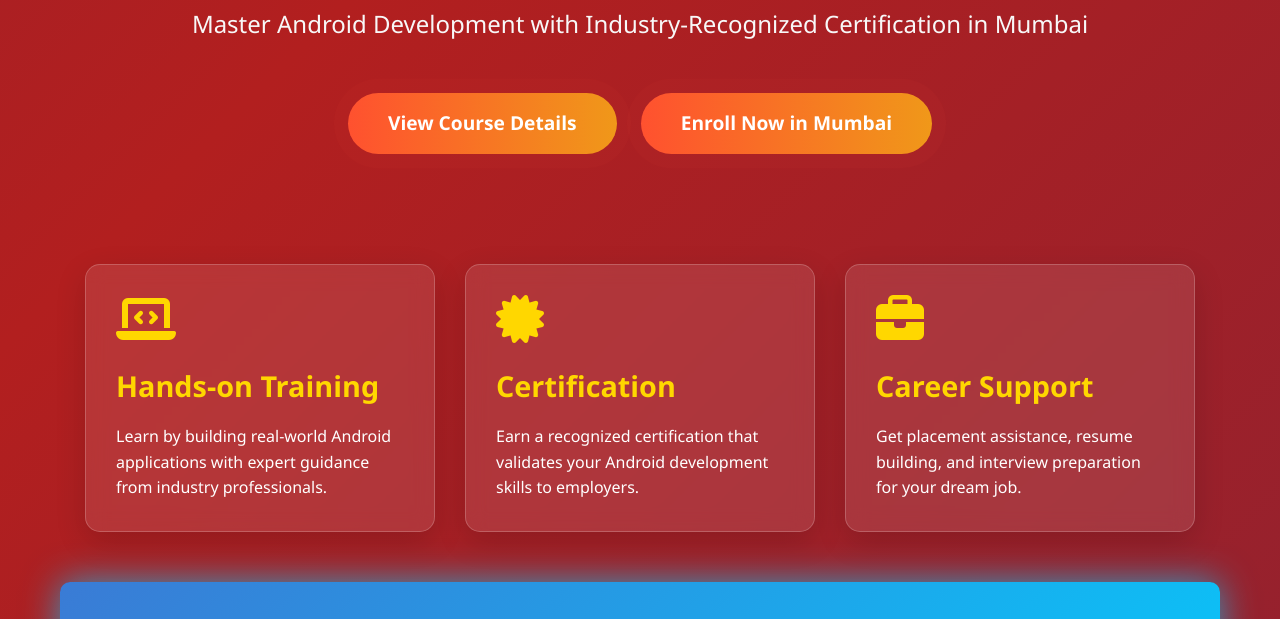
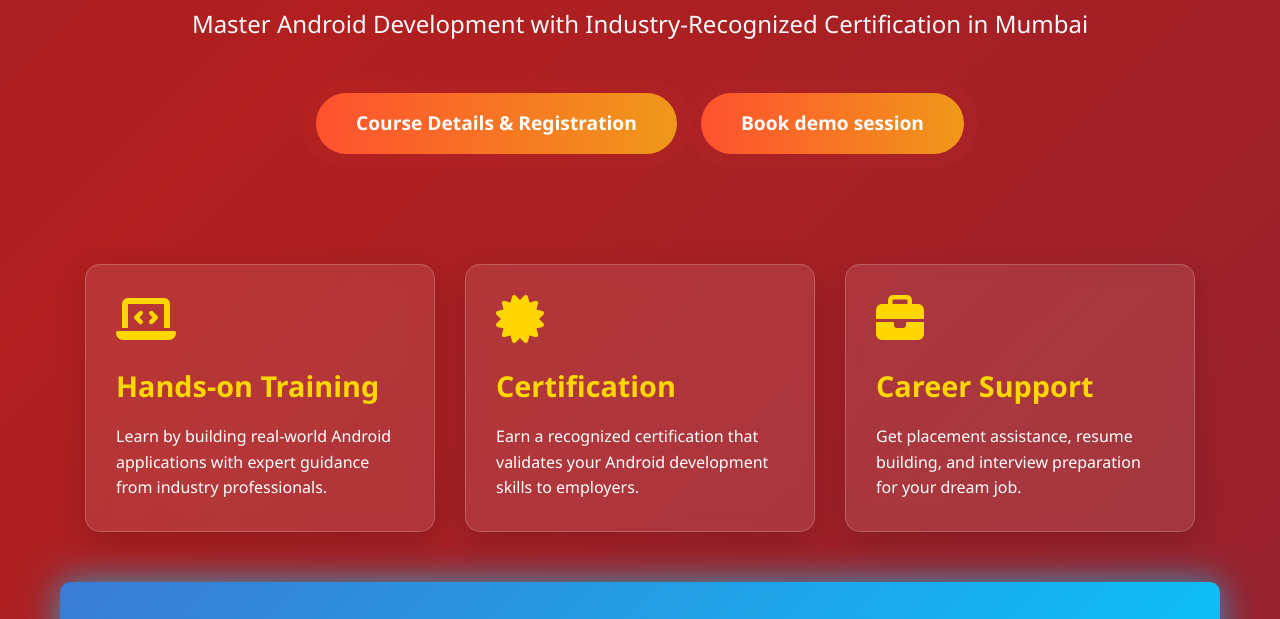
Before and after one commit to justacademy0/certified-android-app-development-course, a plain HTML site: page index.html in a window 1280 px wide. Shown: the part 152-771 px from the top of the page. Drawn offline with Linux system fonts and the light colour scheme.

Commit message:
Update index.html

```diff
--- a/index.html
+++ b/index.html
@@ -251,8 +251,8 @@
         <header>
             <h1>Certified <span class="highlight">Android App Development</span> Course</h1>
             <p class="tagline">Master Android Development with Industry-Recognized Certification in Mumbai</p>
-            <a href="https://www.justacademy.co/course-detail/android-app-development" class="btn" target="_blank">View Course Details</a>
-            <a href="https://www.justacademy.co/" class="btn" target="_blank">Enroll Now in Mumbai</a>
+            <a href="https://www.justacademy.co/course-detail/android-app-development" class="btn" target="_blank">Course Details & Registration</a>
+            <a href="https://www.justacademy.co/register-for-course-demo" class="btn" target="_blank">Book demo session</a>
         </header>
 
         <div class="features">
```
